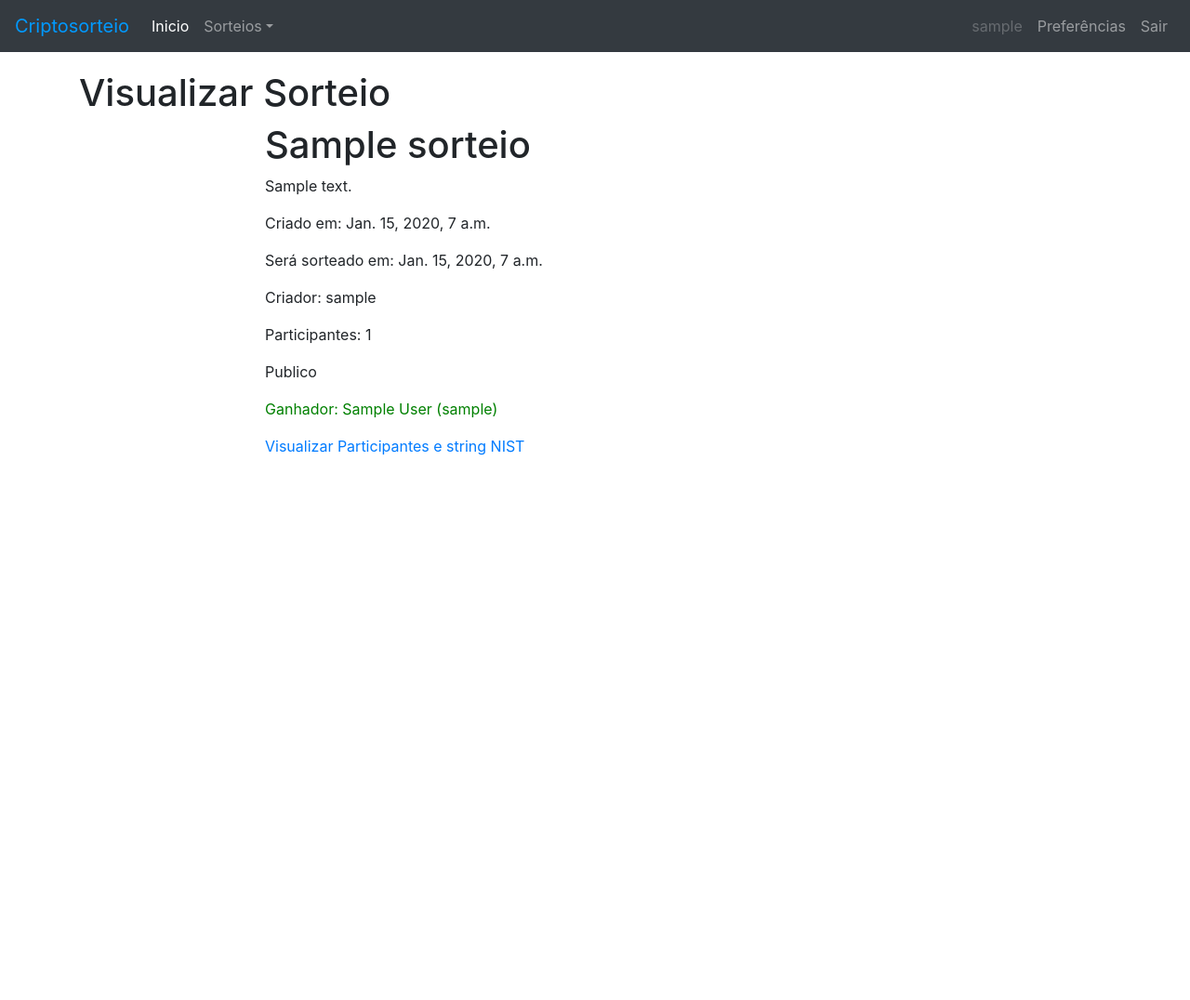
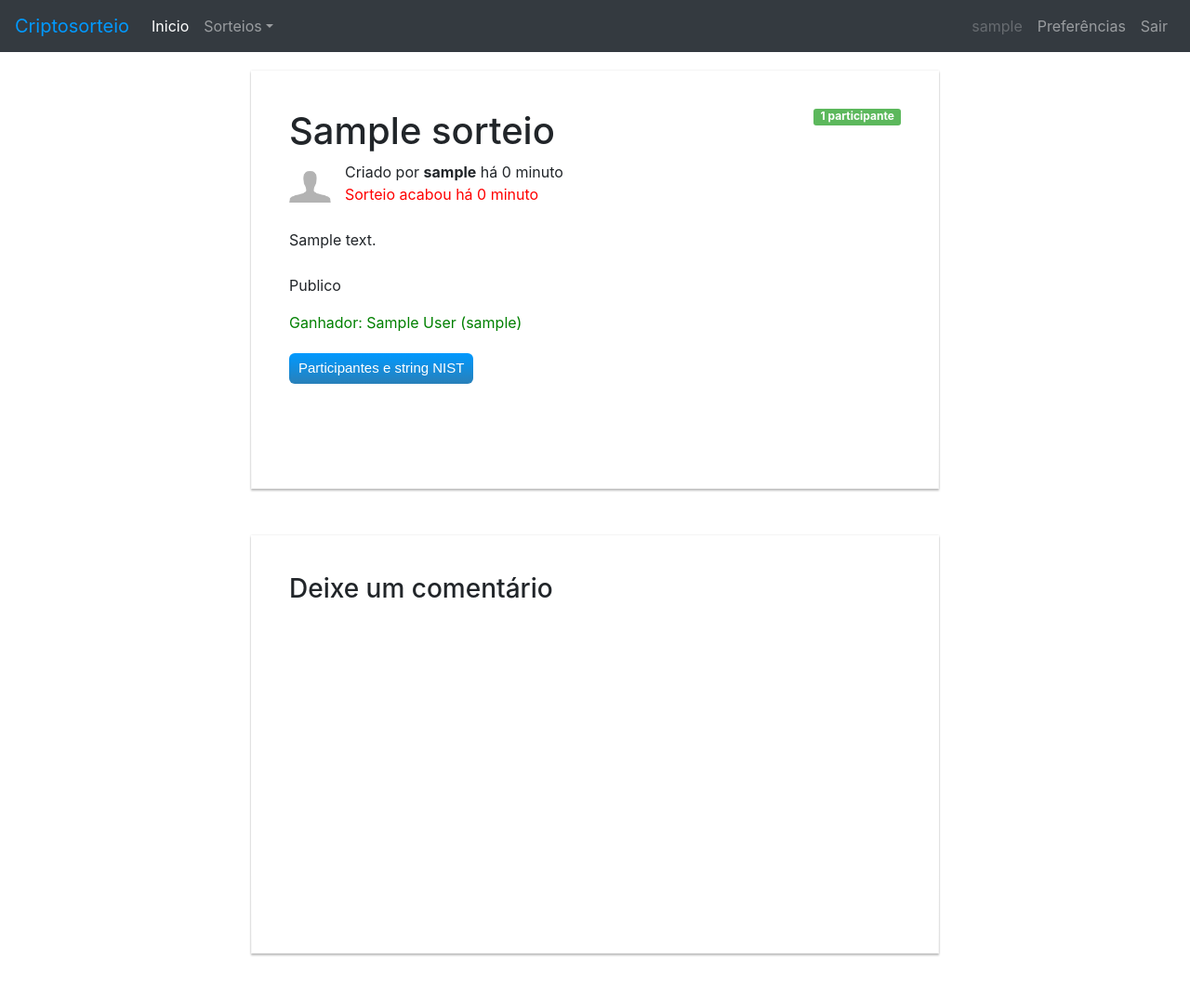
Before and after one commit to alepmaros/criptosorteio, a Django app: page /sorteios/1 in a window 1280 px wide. Shown: the whole page at 93% size. Before the commit the page ends 490 px from the top, so only its background shows below. Run offline with Django 3.2, Linux system fonts and the light colour scheme; a user stored in the database is signed in; tables that the repository leaves empty hold one stand-in row (values such as "Sample post"); some libraries are stand-ins or nearby versions.

Commit message:
Mudanças na página individual de sorteio

```diff
--- a/criptosorteio/static/css/main.css
+++ b/criptosorteio/static/css/main.css
@@ -227,3 +254,9 @@
 .text-center {
   text-align: center;
 }
+
+.sorteio-view-button {
+  float: left;
+  margin-right: 5px;
+  margin-top: 5px;
+}
--- a/criptosorteio/templates/sorteios/sorteios.html
+++ b/criptosorteio/templates/sorteios/sorteios.html
@@ -22,7 +22,7 @@
 {% for sorteioinst in sorteio_list %}
 <div class="col-lg-8 mx-auto sorteio-item-box">
     <div class="sorteio-users-counter">
-        Participantes: {{ sorteioinst.participantes.count }}
+        {{ sorteioinst.participantes.count }} participantes
     </div>
     <h2>{{ sorteioinst.nome }}</h2>
     <div class="sorteio-user-info">
--- a/criptosorteio/templates/sorteios/visualizar_sorteio.html
+++ b/criptosorteio/templates/sorteios/visualizar_sorteio.html
@@ -1,10 +1,9 @@
 {% extends 'sorteios/base_sorteios.html' %}
 
 {% block content %}
+{% load static %}
 
-<h1>Visualizar Sorteio</h1>
-
-<div class="col-sm-8 mx-auto">
+<div class="col-sm-8 mx-auto sorteio-item-box">
     {% if messages %}
     <ul class="messages">
         {% for message in messages %}
@@ -14,23 +13,63 @@
         {% endfor %}
     </ul>
     {% endif %}
+    <div class="sorteio-users-counter">
+        {{ sorteio.participantes.count }}
+        {% if sorteio.participantes.count == 1 %}
+            participante
+        {% else %}
+            participantes
+        {% endif %}
+    </div>
+    <h1>{{ sorteio.nome }}</h1>
 
-    <h1>{{ sorteio.nome }}</h1>
+    <div class="sorteio-user-avatar">
+        <img src="{% static 'img/empty-user-image.png' %}">
+    </div>
+
+    <div class="sorteio-user-name-date">
+        <p>Criado por <b>{{ sorteio.criador.username }}</b> há {{ sorteio.hora_criado | timesince }}</p>
+        {% if sorteio.precisa_sortear or sorteio.sorteado %}
+        <p style="color: red">Sorteio acabou há {{ sorteio.hora_sorteio | timesince }}</p>
+        {% else %}
+        <p>{{ sorteio.hora_sorteio | timeuntil }} restantes</p>
+        {% endif %}
+    </div>
+
+    <div class="sorteio-info">
+        {% if sorteio.foto %}
+        <img src="{{ sorteioinst.foto.url }}">
+        {% else %}
+        <img src="{% static 'img/empty-project-image.jpg' %}">
+        {% endif %}
         <p>{{ sorteio.descricao }}</p>
-    <p>Criado em: {{ sorteio.hora_criado }}</p>
-    <p>Será sorteado em: {{ sorteio.hora_sorteio }}</p>
-    <p>Criador: {{ sorteio.criador.username }}</p>
-    <p>Participantes: {{ sorteio.participantes.count }}</p>
+    </div>
     <p>{% if sorteio.privacidade == "pub" %}Publico{% else %}Esse sorteio não está listado, cuidado com quem você compartilha esse link!{% endif %}</p>
     {% if not sorteio.sorteado and not sorteio.precisa_sortear %}
         {% if not joined %}
-        <a href="{% url 'entrar-sorteio' pk=sorteio.pk %}">Entrar Sorteio</a><br>
+        <a href="{% url 'entrar-sorteio' pk=sorteio.pk %}">
+            <div class="sorteio-view-button btn2">
+                Entrar no sorteio
+            </div>
+        </a>
         {% else %}
-        <a href="{% url 'sair-sorteio' pk=sorteio.pk %}">Sair Sorteio</a><br>
+        <a href="{% url 'sair-sorteio' pk=sorteio.pk %}">
+            <div class="sorteio-view-button btn3">
+                Sair do sorteio
+            </div>
+        </a>
         {% endif %}
         {% if owner %}
-        <a href="{% url 'editar-sorteio' pk=sorteio.pk %}">Editar Sorteio</a><br>
-        <a href="{% url 'deletar-sorteio' pk=sorteio.pk %}">Deletar Sorteio</a><br>
+        <a href="{% url 'editar-sorteio' pk=sorteio.pk %}">
+            <div class="sorteio-view-button btn2">
+                Editar sorteio
+            </div>
+        </a>
+        <a href="{% url 'deletar-sorteio' pk=sorteio.pk %}">
+            <div class="sorteio-view-button btn3">
+                Deletar sorteio
+            </div>
+        </a>
         {% endif %}
     {% else %}
         {% if not sorteio.sorteado %}
@@ -39,9 +78,15 @@
         <p style="color:green">Ganhador: {{ sorteio.ganhador.first_name }} {{ sorteio.ganhador.last_name }} ({{ sorteio.ganhador.username }}) </p>
         {% endif %}
     {% endif %}
-    <a href="{% url 'visualizar-participantes' pk=sorteio.pk %}">Visualizar Participantes e string NIST</a>
+    <a href="{% url 'visualizar-participantes' pk=sorteio.pk %}">
+        <div class="sorteio-view-button btn2">
+            Participantes e string NIST
+        </div>
+    </a>
+</div>
 
-
+<div class="col-sm-8 mx-auto sorteio-item-box">
+    <h3>Deixe um comentário</h3>
     <div id="disqus_thread"></div>
     <script>
         var disqus_config = function () {
```
Also changed, not shown: other parts of criptosorteio/static/css/main.css (+27 -0 lines). Lines whose indentation alone changed are shown as unchanged.
